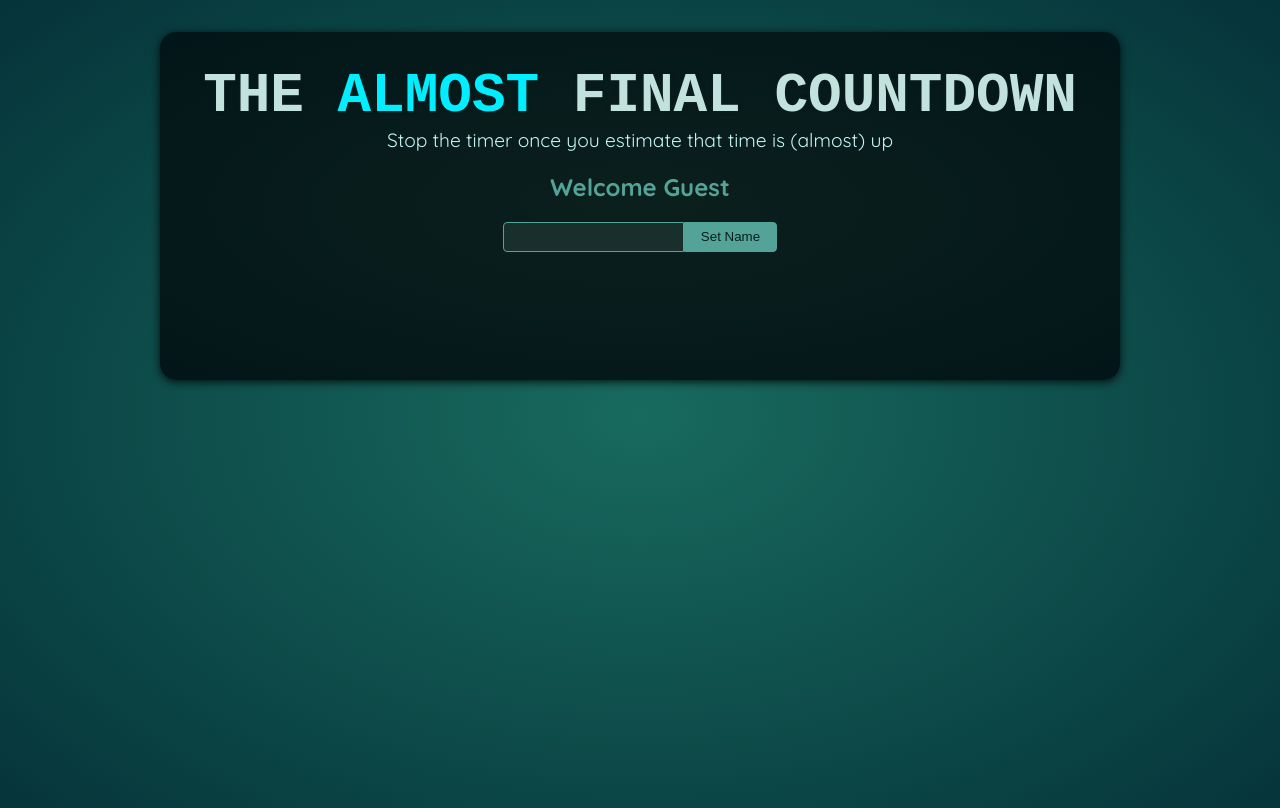
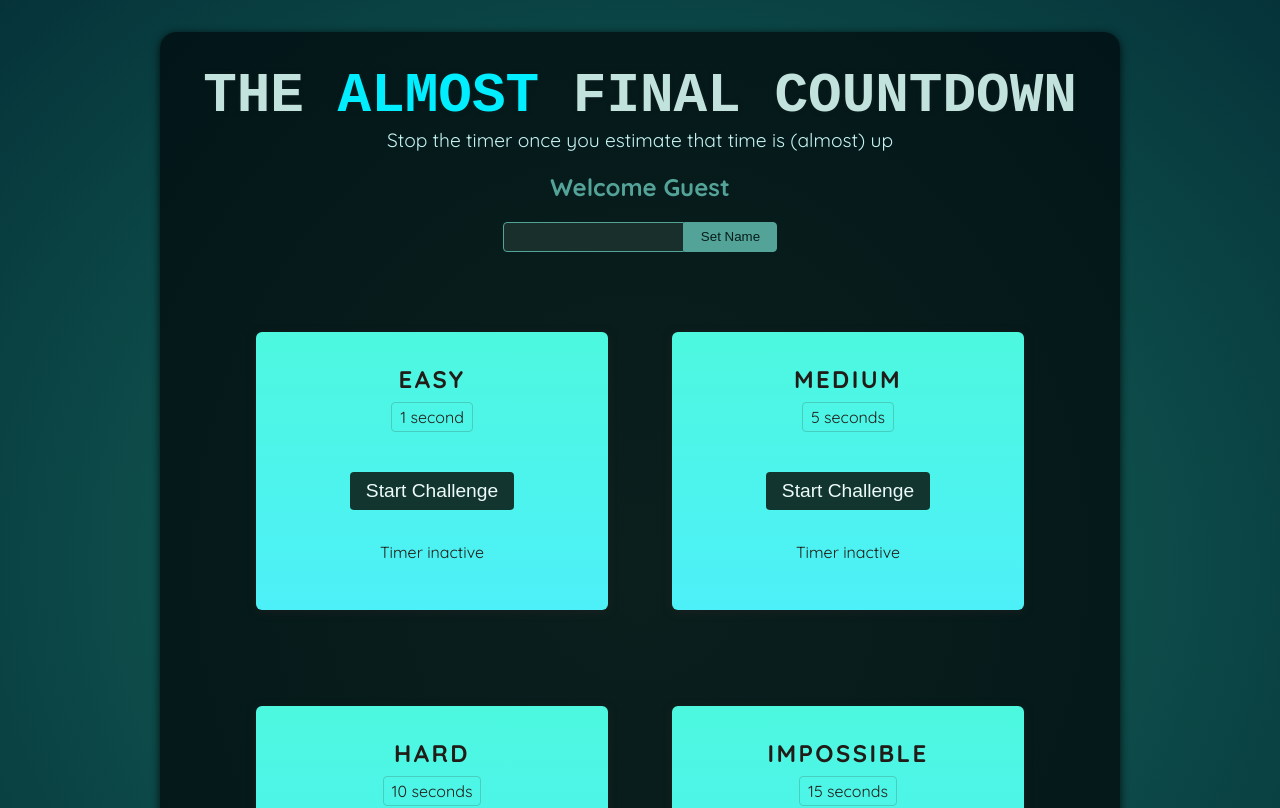
Before and after one commit to OXplakhoa/time-challenge, a React (Vite) app: page / in a window 1280 px wide. Shown: the top 808 px of the page. Built offline with nearby package versions, Linux system fonts and the light colour scheme; a web font is replaced by a local one.

Commit message:
Add useRef for Button

```diff
--- a/src/App.jsx
+++ b/src/App.jsx
@@ -1,10 +1,16 @@
 import Player from './components/Player.jsx';
+import TimerChallenge from './components/TimerChallenge.jsx';
 
 function App() {
   return (
     <>
       <Player />
-      <div id="challenges"></div>
+      <div id="challenges">
+        <TimerChallenge title="Easy" target={1}/>
+        <TimerChallenge title="Medium" target={5}/>
+        <TimerChallenge title="Hard" target={10}/>
+        <TimerChallenge title="Impossible" target={15}/>
+      </div>
     </>
   );
 }
--- a/src/components/Player.jsx
+++ b/src/components/Player.jsx
@@ -3,11 +3,9 @@ import { useRef, useState } from "react";
 export default function Player() {
   const playerName = useRef();
   const [player, setPlayer] = useState({ name: null});
-  // const handleChange = (e) => {
-  //   setPlayer((prev) => ({ ...prev, name: e.target.value, submit: false }));
-  // };
   const handleClick = () => {
     setPlayer((prev) => ({...prev, name: playerName.current.value}))
+    playerName.current.value = '';
   };
   return (
     <section id="player">
--- /dev/null
+++ b/src/components/TimerChallenge.jsx
@@ -0,0 +1,35 @@
+import { useRef, useState } from "react"
+
+export default function TimerChallenge({title,target}) {
+    const [started,setStarted] = useState(false);
+    const [expired,setExpired] = useState(false);
+    const timer = useRef();
+    const handleStart = () => {
+        timer.current = setTimeout(() => {
+            setExpired(true);
+        },target * 1000);
+        setStarted(true);
+    };
+    const handleStop = () => {
+        setStarted(false);
+        setExpired(false);
+        clearTimeout(timer.current)
+    }
+    return (
+        <section className="challenge">
+            <h2>{title}</h2>
+            {expired && <p>You lost!</p>}
+            <p className="challenge-time">
+                {target} second{target > 1 && 's'}
+            </p>
+            <p>
+                <button ref={timer} onClick={started ? handleStop : handleStart}>
+                    {started ? "Stop" : "Start"} Challenge
+                </button>
+            </p>
+            <p className={started ? 'active' : undefined}>
+                {started ? 'Time is running...' : 'Timer inactive'}
+            </p>
+        </section>
+    )
+}
```
